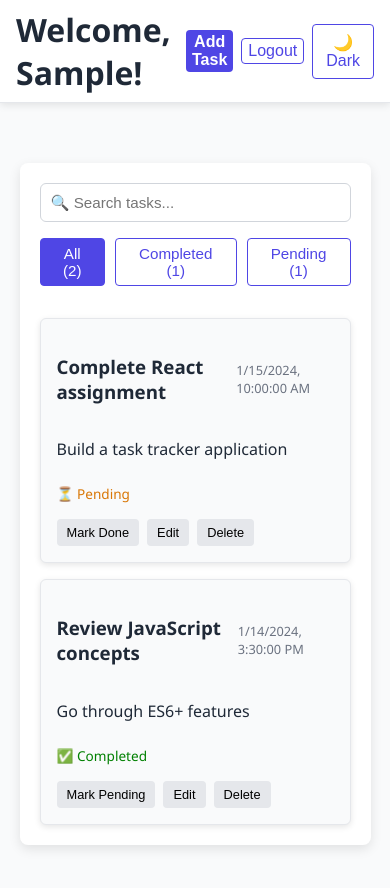
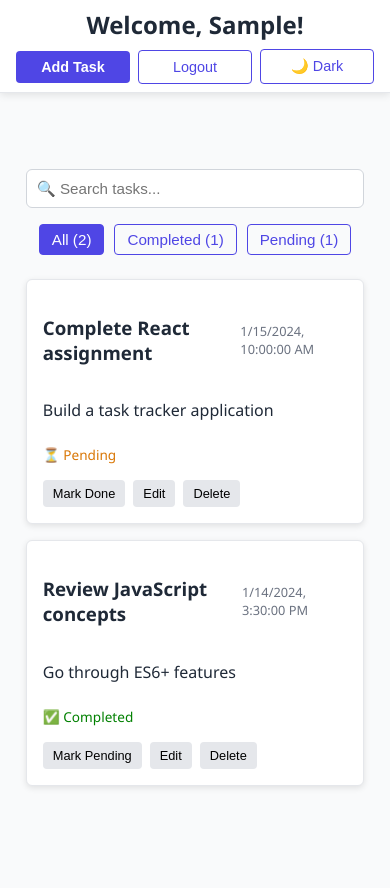
Before and after one commit to bravo1goingdark/Personal-Task-Tracker, a React (Vite) app: page /dashboard in a window 390 px wide. Both pictures are taken after typing "Sample" into the empty fields and a click on the button "Login". Shown: the top 888 px of the page. After the commit the page ends 862 px from the top, so only its background shows below. Built offline with nearby package versions, Linux system fonts and the light colour scheme.

Commit message:
feat : added animation & improved navbar layout and button responsiveness

```diff
--- a/src/components/TaskFilter.tsx
+++ b/src/components/TaskFilter.tsx
@@ -1,4 +1,5 @@
 import type {TaskFilterProps} from "../@types/filter.ts";
+import React from "react";
 
 
 const TaskFilter: React.FC<TaskFilterProps> = ({ filter, onFilterChange, counts }) => {
@@ -6,19 +7,19 @@ const TaskFilter: React.FC<TaskFilterProps> = ({ filter, onFilterChange, counts
         <div className="task-filter">
             <button
                 className={filter === 'all' ? 'active' : ''}
-                onClick={() => onFilterChange('all')}
+                onClick={() : void => onFilterChange('all')}
             >
                 All ({counts.all})
             </button>
             <button
                 className={filter === 'completed' ? 'active' : ''}
-                onClick={() => onFilterChange('completed')}
+                onClick={() : void => onFilterChange('completed')}
             >
                 Completed ({counts.completed})
             </button>
             <button
                 className={filter === 'pending' ? 'active' : ''}
-                onClick={() => onFilterChange('pending')}
+                onClick={() : void => onFilterChange('pending')}
             >
                 Pending ({counts.pending})
             </button>
--- a/src/components/TaskForm.tsx
+++ b/src/components/TaskForm.tsx
@@ -2,14 +2,14 @@ import React, {type ChangeEvent, useState} from 'react';
 import type {Task, TaskFormProps} from "../@types/Task";
 
 const TaskForm: React.FC<TaskFormProps> = ({onAddTask}: TaskFormProps) => {
-    const [title, setTitle] = useState('');
-    const [description, setDescription] = useState('');
-    const [dueDate, setDueDate] = useState('');
+    const [title, setTitle] = useState<string>('');
+    const [description, setDescription] = useState<string>('');
+    const [dueDate, setDueDate] = useState<string>('');
     const [priority, setPriority] = useState<'low' | 'medium' | 'high'>('medium');
-    const [tags, setTags] = useState('');
+    const [tags, setTags] = useState<string>('');
 
 
-    const handleSubmit = (e: React.FormEvent) => {
+    const handleSubmit = (e: React.FormEvent) : void => {
         e.preventDefault();
         if (!title.trim()) return;
 
--- a/src/components/TaskList.tsx
+++ b/src/components/TaskList.tsx
@@ -3,8 +3,8 @@ import type {TaskListProps, Task} from '../@types/Task';
 
 const TaskList: React.FC<TaskListProps> = ({tasks, onUpdateTask, onDeleteTask, filter, searchQuery}: TaskListProps) => {
     const [editTaskId, setEditTaskId] = useState<number | null>(null);
-    const [editTitle, setEditTitle] = useState('');
-    const [editDescription, setEditDescription] = useState('');
+    const [editTitle, setEditTitle] = useState<string>('');
+    const [editDescription, setEditDescription] = useState<string>('');
 
     const startEditing = (task: Task) => {
         setEditTaskId(task.id);
@@ -32,13 +32,13 @@ const TaskList: React.FC<TaskListProps> = ({tasks, onUpdateTask, onDeleteTask, f
         }
     };
 
-    const filteredTasks = tasks
-        .filter((task) => {
+    const filteredTasks: Task[] = tasks
+        .filter((task: Task): boolean | undefined => {
             if (filter === 'all') return true;
             if (filter === 'completed') return task.completed;
             if (filter === 'pending') return !task.completed;
         })
-        .filter((task) =>
+        .filter((task: Task): boolean | undefined =>
             task.title.toLowerCase().includes(searchQuery.toLowerCase()) ||
             task.description?.toLowerCase().includes(searchQuery.toLowerCase())
         );
@@ -102,6 +102,7 @@ const TaskList: React.FC<TaskListProps> = ({tasks, onUpdateTask, onDeleteTask, f
                                         </span>
                                     )}
                                 </div>
+
                                 {task.tags && task.tags.length > 0 && (
                                     <div className="task-tags">
                                         {task.tags.map((tag, index) => (
@@ -109,7 +110,6 @@ const TaskList: React.FC<TaskListProps> = ({tasks, onUpdateTask, onDeleteTask, f
                                         ))}
                                     </div>
                                 )}
-
 
 
                                 <div className="task-actions">
--- a/src/styles/App.css
+++ b/src/styles/App.css
@@ -2,6 +2,7 @@
 @import './TaskForm.css';
 @import './TaskList.css';
 @import "TaskFilter.css";
+@import "animation.css";
 
 :root {
     --primary-color: #4f46e5;
@@ -88,3 +89,12 @@ h2 {
         width: 100%;
     }
 }
+@media (max-width: 768px) {
+    .task-item {
+        width: 100%;
+    }
+
+    .dashboard-container {
+        padding: 1rem;
+    }
+}
--- a/src/styles/NavBar.css
+++ b/src/styles/NavBar.css
@@ -12,7 +12,7 @@
 }
 
 .username {
-    font-size:2rem;
+    font-size: 2rem;
     font-weight: 600;
     color: var(--text);
 }
@@ -23,15 +23,21 @@
     align-items: center;
 }
 
+.nav-actions button {
+    min-width: 90px;
+    font-size: 0.9rem;
+    padding: 8px 12px;
+    border-radius: 4px;
+    text-align: center;
+    flex-shrink: 0;
+    cursor: pointer;
+    transition: all 0.2s ease-in-out;
+}
+
 .logout {
     background-color: transparent;
     color: var(--primary-color);
     border: 1px solid var(--primary-color);
-    padding: 10px 15px;
-    border-radius: 4px;
-    font-size: 1rem;
-    cursor: pointer;
-    transition: all 0.2s ease-in-out;
 }
 
 .logout:hover {
@@ -43,11 +49,7 @@
     background-color: var(--primary-color);
     color: var(--white);
     border: none;
-    padding: 10px 15px;
-    font-size: 1rem;
     font-weight: bold;
-    border-radius: 4px;
-    cursor: pointer;
 }
 
 .add-task-btn:hover {
@@ -58,14 +60,36 @@
     background: transparent;
     border: 1px solid var(--primary-color);
     color: var(--primary-color);
-    padding: 8px 13px;
-    font-size: 1rem;
-    border-radius: 4px;
-    cursor: pointer;
-    transition: all 0.2s;
 }
 
 .theme-toggle:hover {
     background-color: var(--primary-color);
     color: var(--white);
 }
+
+/* Responsive layout */
+@media (max-width: 480px) {
+    .dashboard-navbar {
+        flex-direction: column;
+        align-items: stretch;
+        padding: 1rem;
+    }
+
+    .nav-actions {
+        justify-content: space-between;
+        width: 100%;
+        gap: 0.5rem;
+        flex-wrap: wrap;
+    }
+
+    .nav-actions button {
+        flex: 1 1 30%;
+        min-width: 80px;
+    }
+
+    .username {
+        font-size: 1.5rem;
+        margin-bottom: 0.5rem;
+        text-align: center;
+    }
+}
--- a/src/styles/TaskList.css
+++ b/src/styles/TaskList.css
@@ -1,32 +1,30 @@
 .dashboard-container {
-    width: 90%;
-    max-width: 600px;
-    margin: 50px auto;
+    width: 95%;
+    max-width: 1200px; /* Increased from 600px or similar */
+    margin: 2rem auto;
     padding: 2rem;
-    background: var(--white);
-    box-shadow: 0 4px 12px var(--shadow);
-    border-radius: 8px;
-    text-align: center;
 }
 
+
 .task-list {
-    margin-top: 2rem;
     display: flex;
     flex-wrap: wrap;
     gap: 1rem;
+    justify-content: flex-start;
     width: 100%;
-    text-align: left;
-    justify-content: flex-start;
 }
 
+
 .task-item {
-    background-color: var(--background);
+    width: calc(33.333% - 1rem);  /* 3 items per row */
+    min-width: 300px;
+    background: var(--white);
     border: 1px solid #e5e7eb;
     padding: 1rem;
     border-radius: 6px;
     box-shadow: 0 2px 6px var(--shadow);
-    width: calc(50% - 0.5rem);
 }
+
 
 .task-header {
     display: flex;
--- /dev/null
+++ b/src/styles/animation.css
@@ -0,0 +1,47 @@
+@keyframes fadeIn {
+    to {
+        opacity: 1;
+    }
+}
+
+
+@keyframes slideFadeIn {
+    from {
+        opacity: 0;
+        transform: translateY(10px);
+    }
+    to {
+        opacity: 1;
+        transform: translateY(0);
+    }
+}
+
+
+.task-item {
+    animation: slideFadeIn 0.3s ease;
+    transition: transform 0.2s ease, box-shadow 0.2s ease;
+}
+
+.task-item:hover {
+    transform: translateY(-4px);
+    box-shadow: 0 6px 12px var(--shadow);
+}
+
+.task-actions button,
+button[type="submit"],
+.logout,
+.add-task-btn {
+    transition: transform 0.2s ease, background-color 0.2s ease;
+}
+
+.task-actions button:hover,
+button[type="submit"]:hover,
+.logout:hover,
+.add-task-btn:hover {
+    transform: scale(1.03);
+}
+
+.tag-badge {
+    opacity: 0;
+    animation: fadeIn 0.4s ease forwards;
+}
```
Lines whose indentation alone changed are shown as unchanged.
